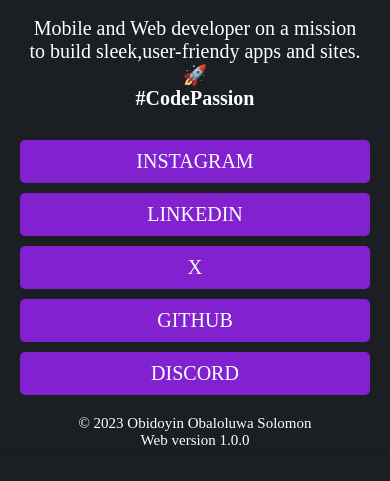
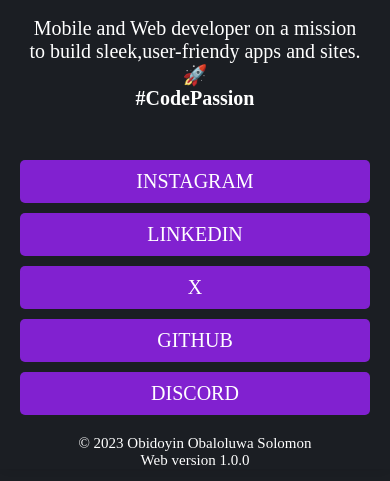
Before and after one commit to obaloluwaobi/obaloluwaobi.github.io, a plain HTML site: page index.html in a window 390 px wide. Shown: the part 363-844 px from the top of the page. Drawn offline with Linux system fonts and the light colour scheme.

Commit message:
Update styles.css
Initial commit

```diff
--- a/styles.css
+++ b/styles.css
@@ -96,7 +96,7 @@
  footer{
     font-size: 20px;
  }
-@media only screen and ( max-width :700px){
+@media only screen and ( max-width :400px){
 
     header h1{
     font-size: 23px;
@@ -109,8 +109,8 @@
 }
 
 header p{
-       margin:0;
-    padding-top: 20px;
+
+    padding: 20px;
     font-size: 20px;
     text-decoration: none;
     overflow-wrap:break-word;
```
